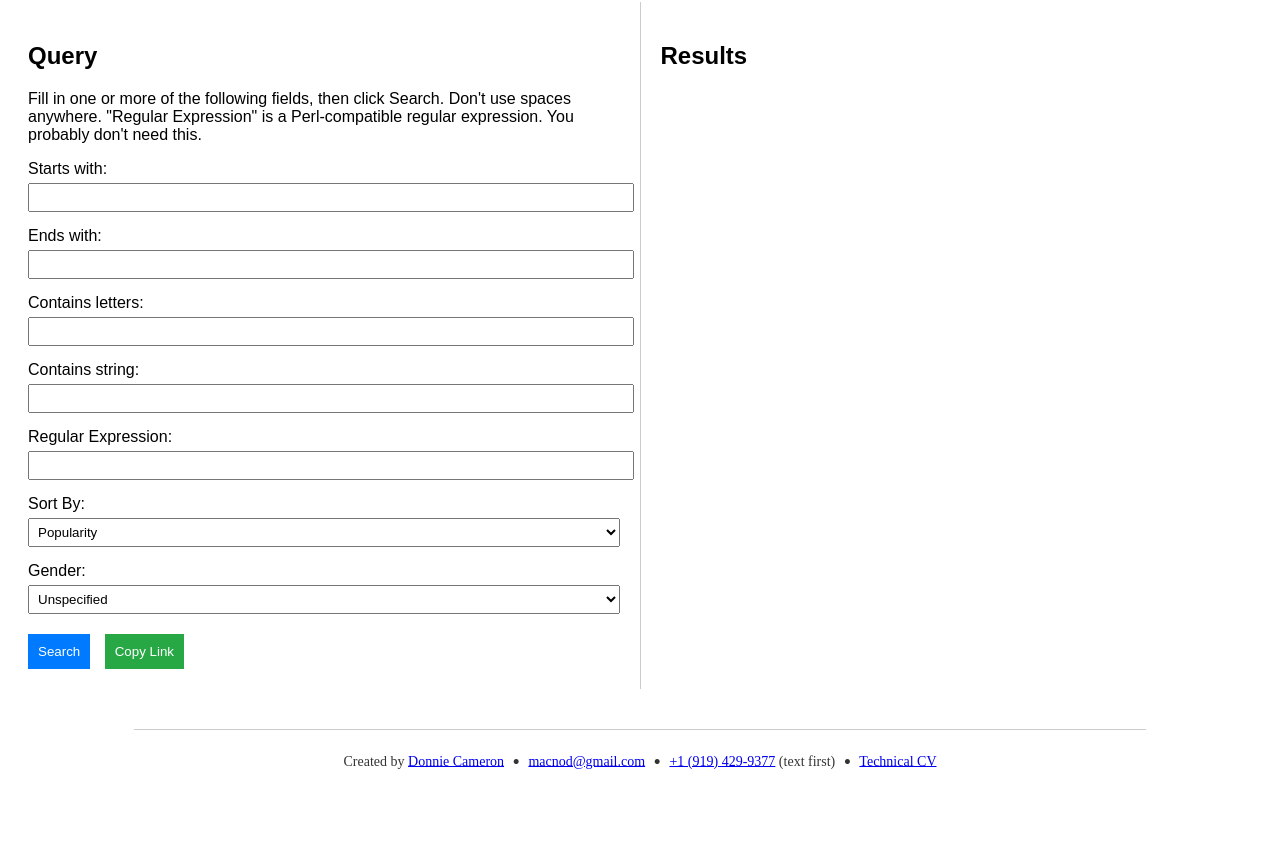
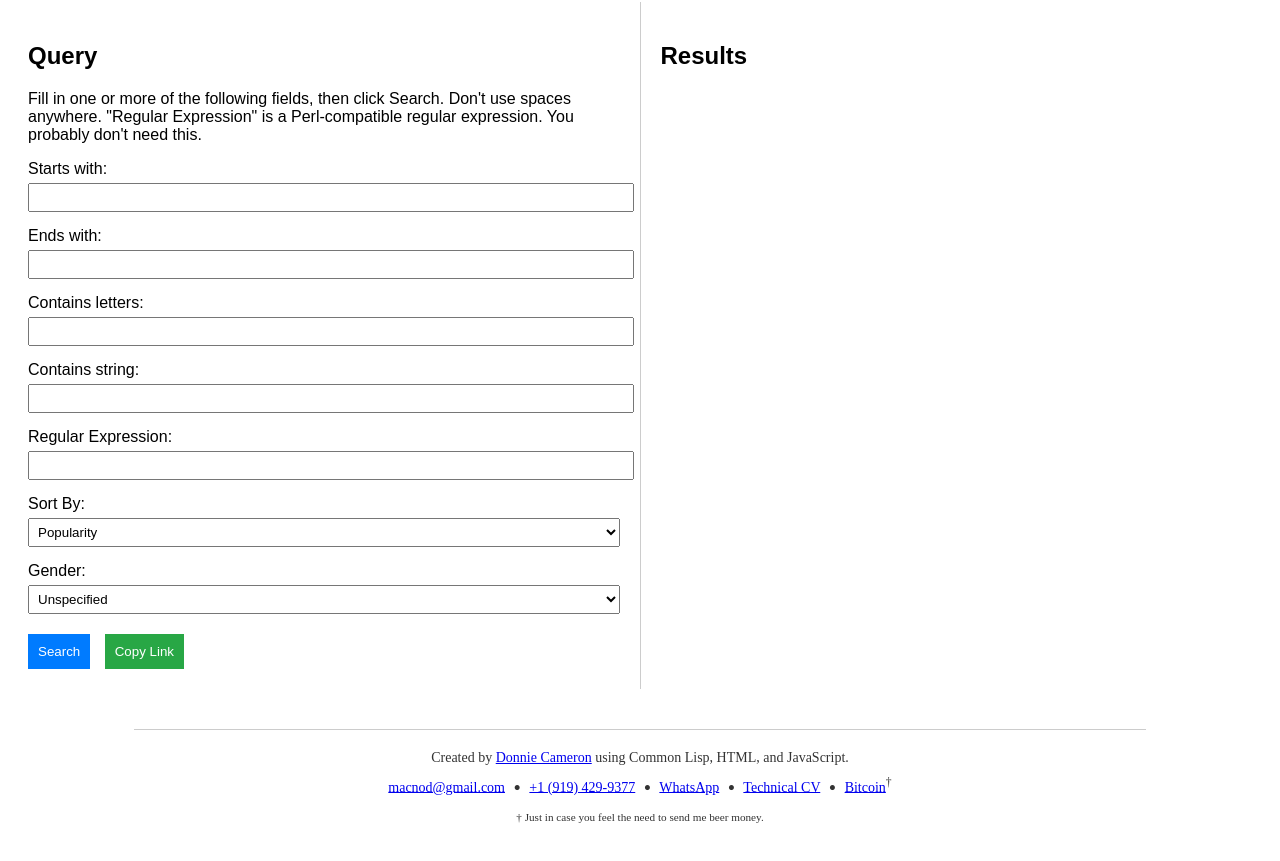
Before and after one commit to macnod/namesq, a plain HTML site: page index.html in a window 1280 px wide. Shown: the part 78-939 px from the top of the page. Before the commit the page ends 891 px from the top, so only its background shows below. Drawn offline with Linux system fonts and the light colour scheme.

Commit message:
Added Bitcoin address, a footnote, and linked WhatsApp.

```diff
--- a/index.html
+++ b/index.html
@@ -90,6 +90,9 @@
           padding: 0 5px;
           vertical-align: middle;
       }
+      .footnote {
+          font-size: 0.8em;
+      }
     </style>
   </head>
   <body>
@@ -143,14 +146,20 @@
     <footer>
       <hr>
       <p>
-        Created by <a href="https://sinistercode.com/public/donnie/contact">Donnie Cameron</a>
-        <span class="bullet">&bull;</span>
+        Created by <a href="https://sinistercode.com/public/donnie/contact">Donnie Cameron</a> using Common Lisp, HTML, and JavaScript.
+      </p>
+      <p>
         <a href="mailto:macnod@gmail.com">macnod@gmail.com</a>
         <span class="bullet">&bull;</span>
-        <a href="tel:+19194299377">+1 (919) 429-9377</a> (text first)
+        <a href="tel:+19194299377">+1 (919) 429-9377</a>
+        <span class="bullet">&bull;</span>
+        <a href="https://wa.me/+19194299377">WhatsApp</a>
         <span class="bullet">&bull;</span>
         <a href="https://sinistercode.com/en/public/donnie/resume">Technical CV</a>
+        <span class="bullet">&bull;</span>
+        <a href="https://sinistercode.com/en/public/donnie/bitcoin">Bitcoin</a><sup>&dagger;</sup>
       </p>
+      <p class="footnote">&dagger; Just in case you feel the need to send me beer money.</p>
     </footer>
     <script>
       function fetchNames(page) {
```
